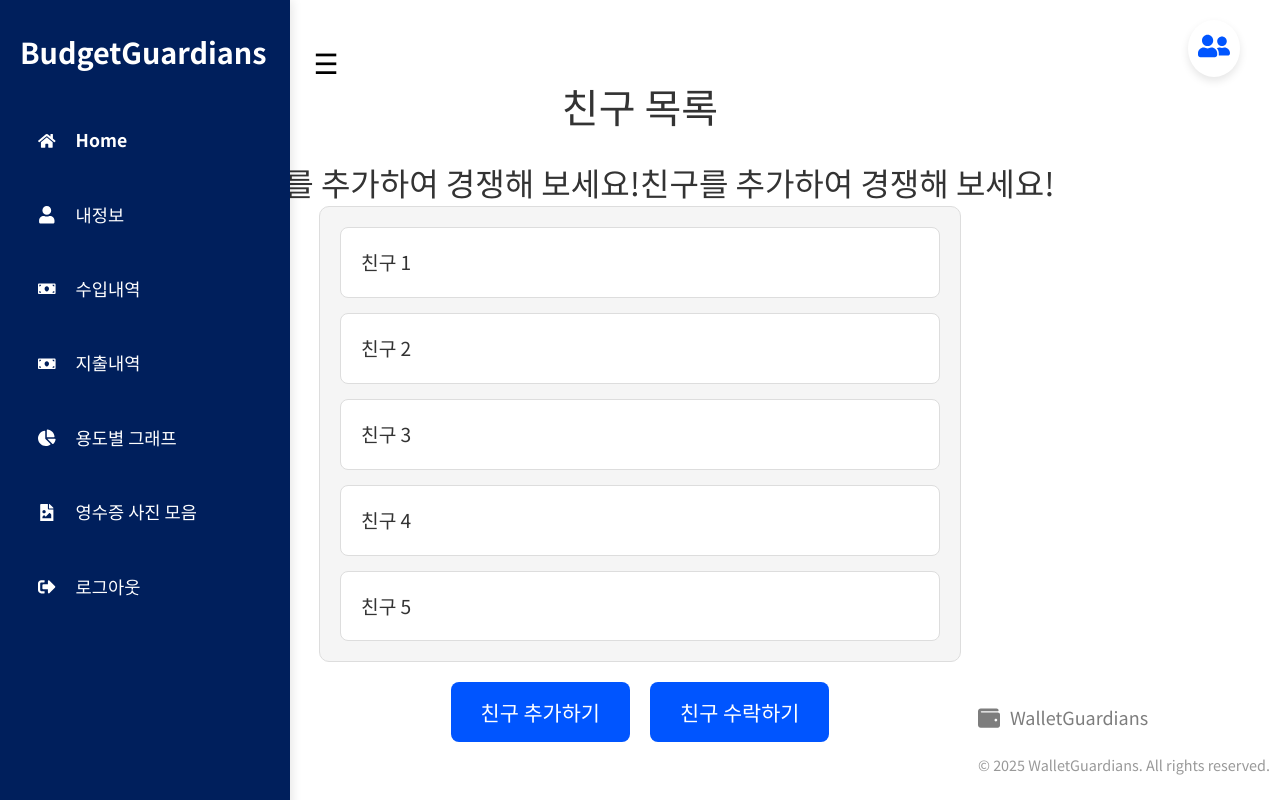
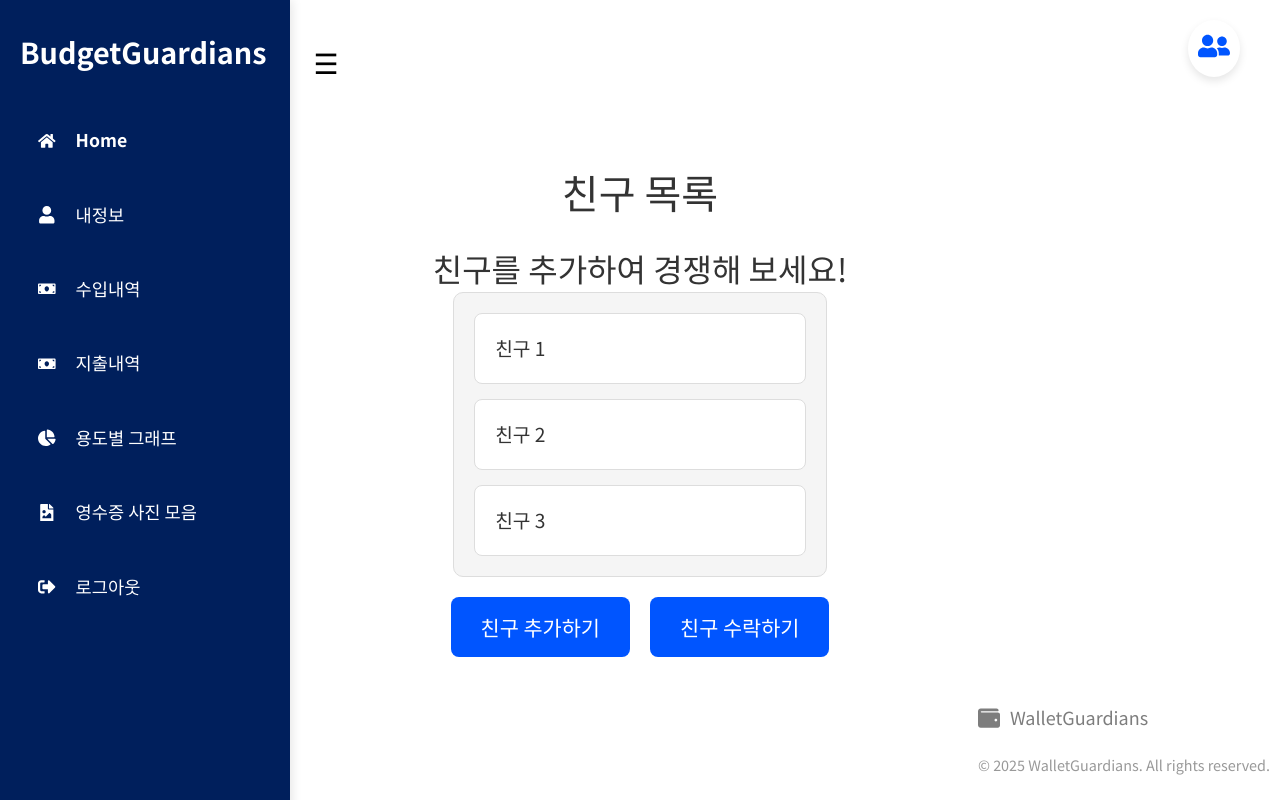
Before and after one commit to ChoiTheCreator/wallet-guardians-web, a React (Vite) app: page /friend in a window 1280 px wide. Built offline with nearby package versions, Linux system fonts and the light colour scheme.

Commit message:
<fix> 친구페이지 불필요한 멘트 삭제

```diff
--- a/src/pages/FriendPage.jsx
+++ b/src/pages/FriendPage.jsx
@@ -31,15 +31,11 @@ const FriendPage = () => {
 
       <span className="freind-text">친구를 추가하여 경쟁해 보세요!</span>
 
-      <span className="freind-text">친구를 추가하여 경쟁해 보세요!</span>
-
       {/* 친구 목록 */}
       <div className="friend-list">
         <div className="friend-item">친구 1</div>
         <div className="friend-item">친구 2</div>
         <div className="friend-item">친구 3</div>
-        <div className="friend-item">친구 4</div>
-        <div className="friend-item">친구 5</div>
       </div>
 
       {/* 버튼 그룹 */}
```
